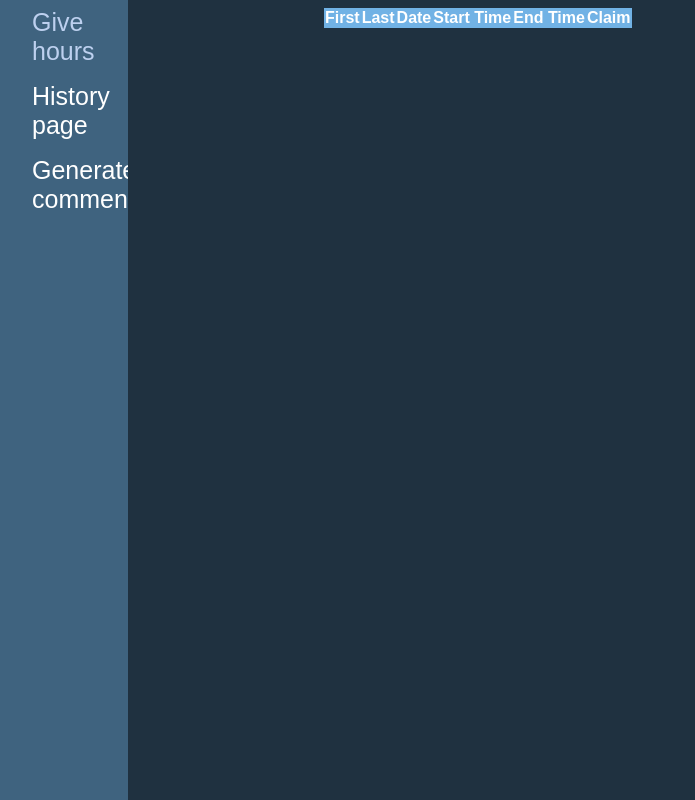
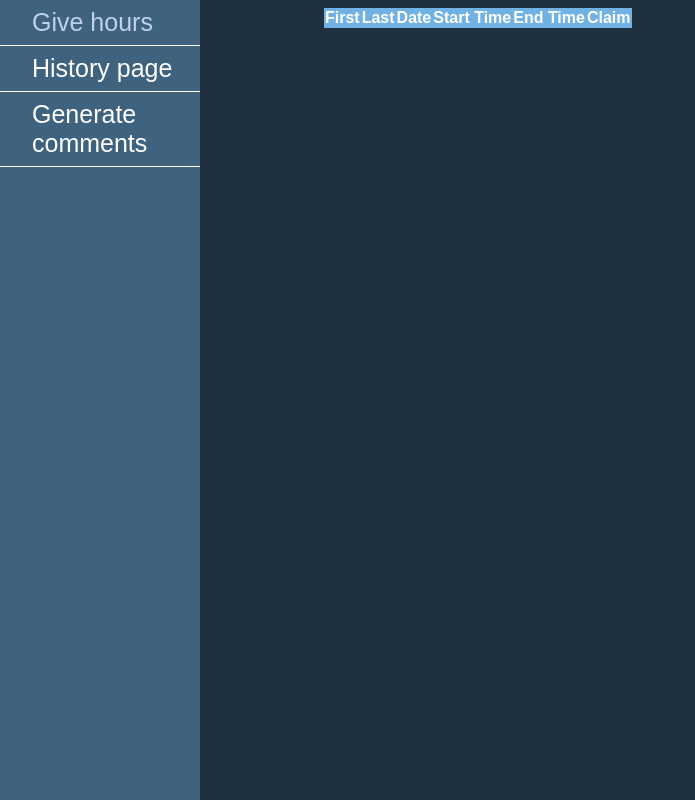
Before and after one commit to Student-Technology-Center/Hour-Manager, a Django app: template templates/index.html in a window 1280 px wide. Shown: the whole page, without its empty margins (0-695 px from the left). Run offline with Django 3.2, Linux system fonts and the light colour scheme; the template is opened without the code that fills it, so the values that code supplies are empty.

Commit message:
Modify menu for visibility

```diff
--- a/static/hour_manager/index.css
+++ b/static/hour_manager/index.css
@@ -36,7 +36,11 @@
     font-size: 25px;
     color: white;
     display: block;
-    transition: 0.3s
+
+    opacity: 0;
+
+    transition: 0.3s;
+    border-bottom: 1px solid white;
 }
 
 .menu a:hover {
--- a/static/hour_manager/index.js
+++ b/static/hour_manager/index.js
@@ -1,15 +1,12 @@
 $(document).ready(function() {
-    $(".menu a").hide(),
-    $(".menu").animate({width: "10%" },
-    function() {
-        $(".menu a").show()
-    });
+    $(".menu").animate({width:"200px"});
+    $(".menu a").delay(800).animate({opacity:"1"});
     $(".reasontd").hide();
 });
 
 $(document).ready(function() {
     $("tr").mouseover(function() {
-        $(this).find('.reasontd').show().css({
+        $(this).find('.reasontd').css({
             "z-index":"1",
             "position":"relative",
             "overflow-x":"visible",
```
